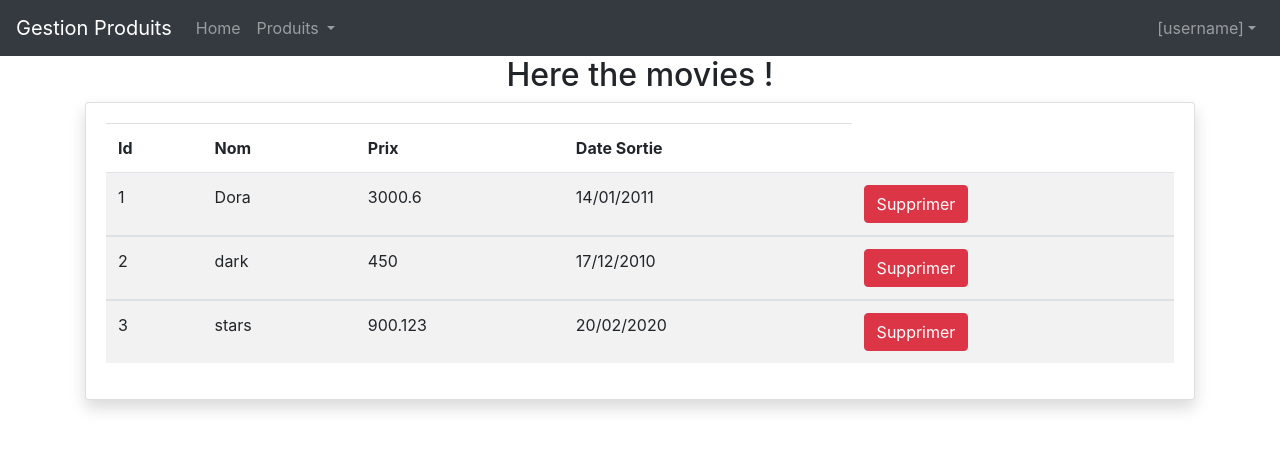
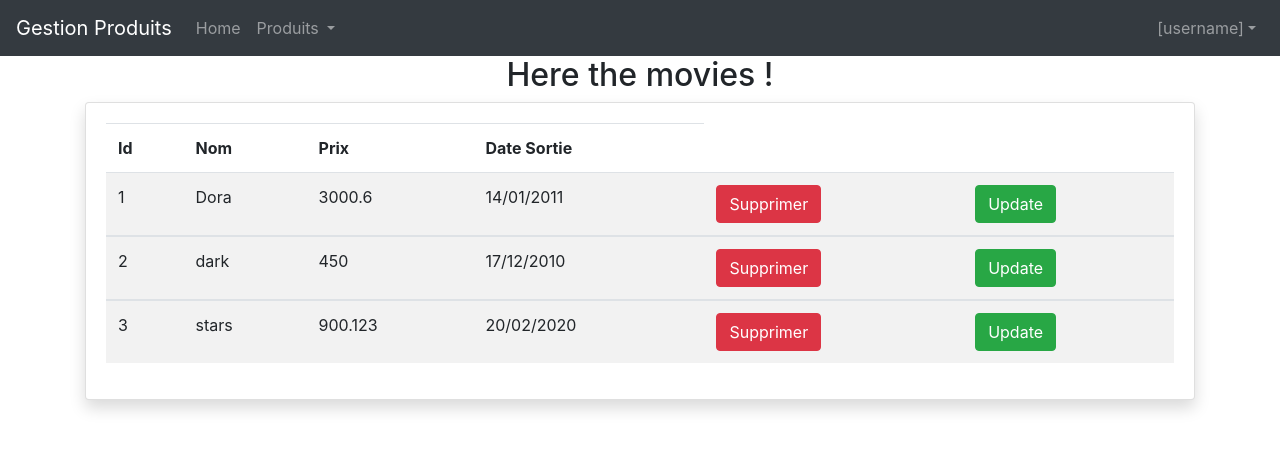
Before and after one commit to amira-haouet/managermovies_SpringBootAngular, an Angular app in the folder MesFilms/: page /films in a window 1280 px wide. Shown: the top 450 px of the page. Built offline with nearby package versions, Linux system fonts and the light colour scheme.

Commit message:
add update component

```diff
--- a/MesFilms/src/app/app.module.ts
+++ b/MesFilms/src/app/app.module.ts
@@ -6,12 +6,14 @@ import { AppComponent } from './app.component';
 import { FilmsComponent } from './films/films.component';
 import { AddFilmComponent } from './add-film/add-film.component';
 import { FormsModule } from '@angular/forms';
+import { UpdateFilmComponent } from './update-film/update-film.component';
 
 @NgModule({
   declarations: [
     AppComponent,
     FilmsComponent,
-    AddFilmComponent
+    AddFilmComponent,
+    UpdateFilmComponent
   ],
   imports: [
     BrowserModule,
--- a/MesFilms/src/app/films/films.component.html
+++ b/MesFilms/src/app/films/films.component.html
@@ -17,6 +17,7 @@
                         <td>{{film.prixticket}}</td>
                         <td>{{film.dateSortie | date:'dd/MM/yyyy'}}</td>
                         <td><a class="btn btn-danger" (click)="supprimerFilm(film)">Supprimer</a></td>
+                        <td><a class="btn btn-success" [routerLink]="['/updateFilm',film.idFilm]">Update</a></td>
 
                     </tr>
                 </tbody>
--- /dev/null
+++ b/MesFilms/src/app/update-film/update-film.component.html
@@ -0,0 +1 @@
+<p>update-film works!</p>
--- /dev/null
+++ b/MesFilms/src/app/update-film/update-film.component.ts
@@ -0,0 +1,16 @@
+import { Component, OnInit } from '@angular/core';
+
+@Component({
+  selector: 'app-update-film',
+  templateUrl: './update-film.component.html',
+  styles: [
+  ]
+})
+export class UpdateFilmComponent implements OnInit {
+
+  constructor() { }
+
+  ngOnInit(): void {
+  }
+
+}
```
